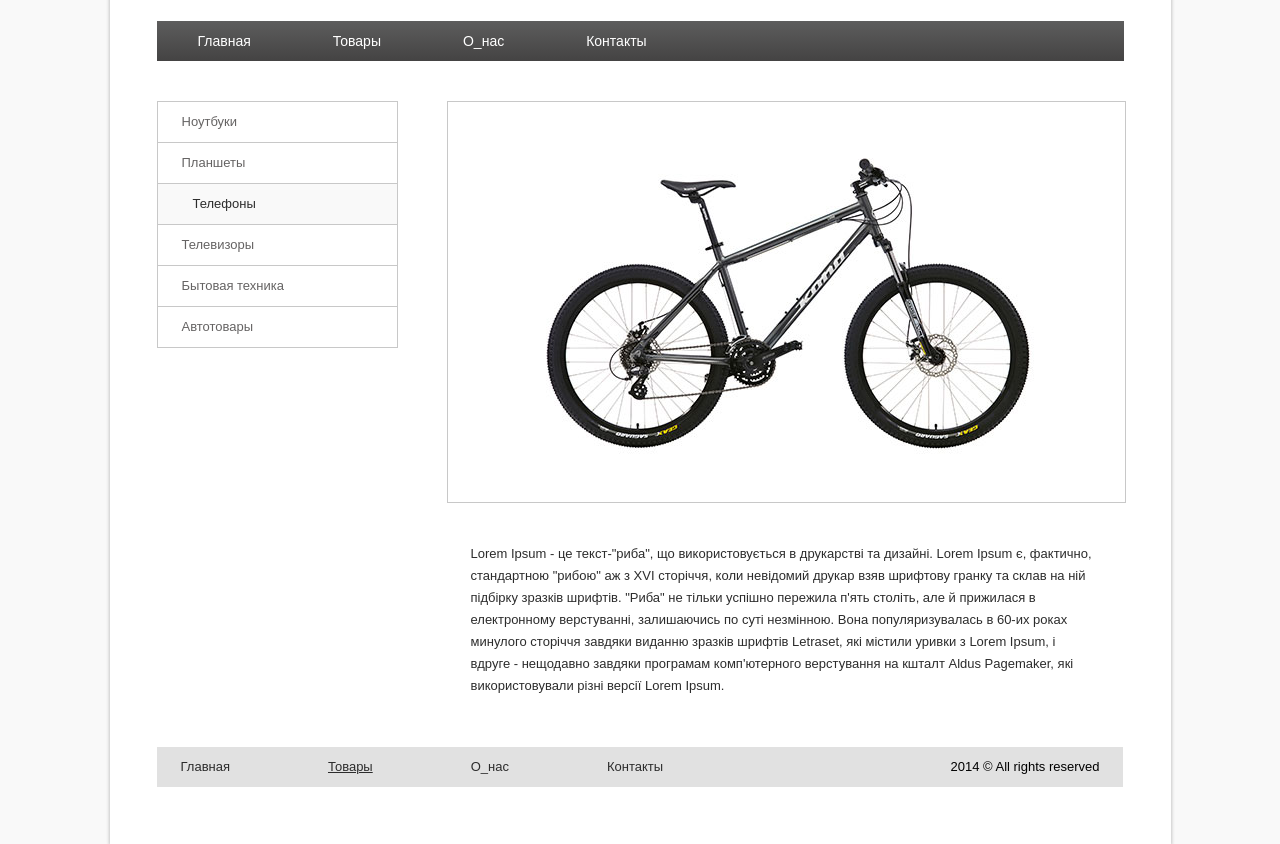
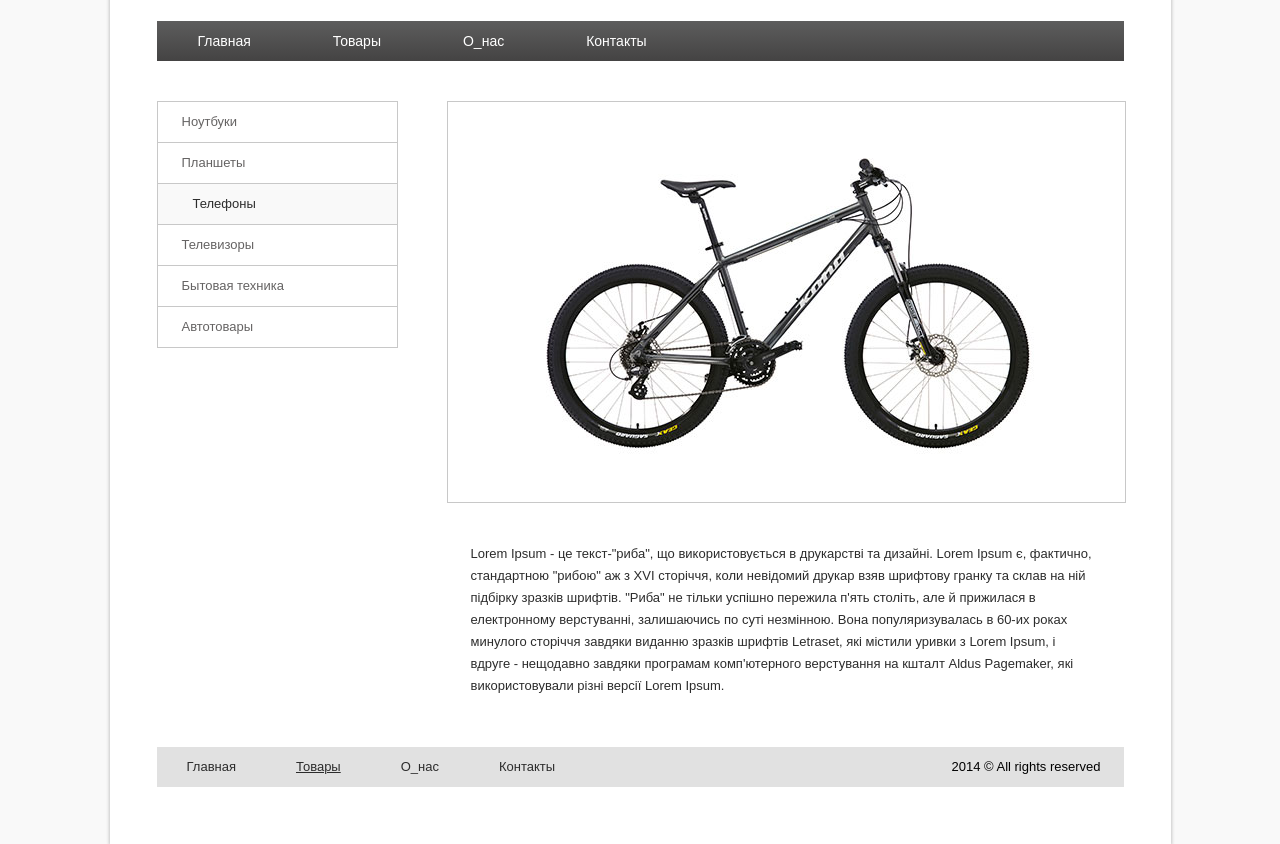
Before and after one commit to boooeller/boooeller.github.io, a plain HTML site: page GoIT/markup/home/lesson3/index.html in a window 1280 px wide. Shown: the part 112-956 px from the top of the page. Drawn offline with Linux system fonts and the light colour scheme.

Commit message:
Update style.css

```diff
--- a/GoIT/markup/home/lesson3/css/style.css
+++ b/GoIT/markup/home/lesson3/css/style.css
@@ -121,8 +121,6 @@ body {
 
 .footer {
 	background: #e1e1e1;
-	height: 40px;
-	width: 966px;
 	margin: 50px 47px 0 47px;
 	line-height: 40px;
 
@@ -131,6 +129,7 @@ body {
 .footer li {
 	float: left;
 	font-size: 13px;
+	margin: 0 30px;
 }
 
 .footer ul {
@@ -139,7 +138,6 @@ body {
 
 .footer a {
 	text-decoration: none;
-	margin: 0 74px 0 24px;
 	color: #2c2c2c;
 }
 
```
